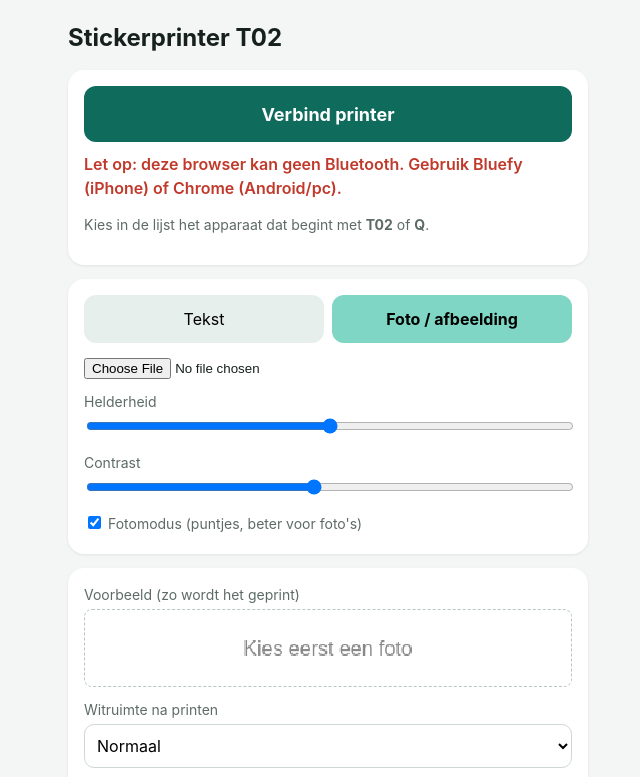
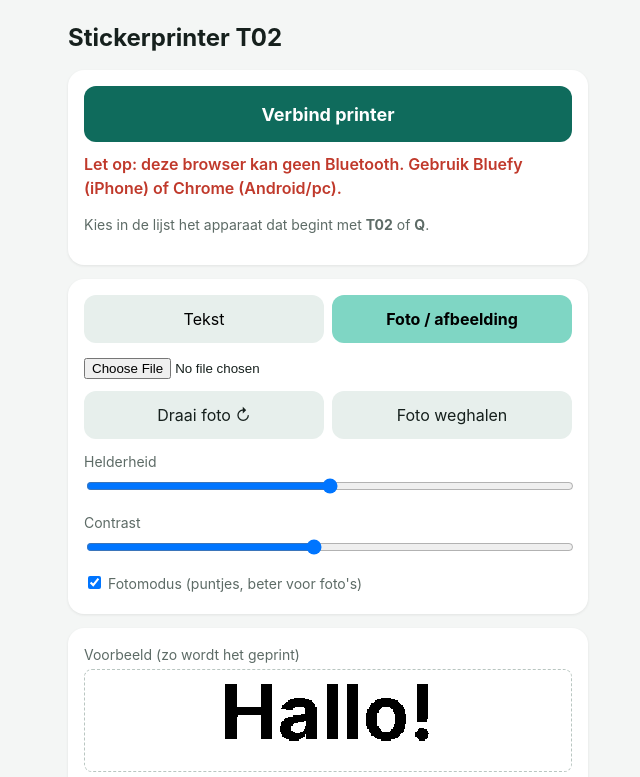
Before and after one commit to Fabiano1991/sticker-printer-, a plain HTML site: page index.html in a window 1280 px wide. Both pictures are taken after a click on the button "Foto / afbeelding". Shown: the top 777 px of the page, without its empty margins (312-952 px from the left). Drawn offline with Linux system fonts and the light colour scheme.

Commit message:
Tekst en foto samen op één sticker, foto draaien en weghalen
Co-Authored-By: Claude Opus 5.5 <noreply@anthropic.com>
Claude-Session: https://claude.ai/code/session_014MJ5Uyw6DJ5ZiB3cGmvdEz

```diff
--- a/index.html
+++ b/index.html
@@ -63,6 +63,10 @@ details summary{cursor:pointer;color:var(--muted);font-size:14px}
 
   <div id="imgPane" class="hidden">
     <input type="file" id="file" accept="image/*">
+    <div class="row" style="grid-template-columns:1fr 1fr;margin-top:12px">
+      <button class="sec" id="rotate">Draai foto ↻</button>
+      <button class="sec" id="removeImg">Foto weghalen</button>
+    </div>
     <label>Helderheid</label>
     <input type="range" id="bright" min="-80" max="80" value="0">
     <label>Contrast</label>
@@ -74,6 +78,12 @@ details summary{cursor:pointer;color:var(--muted);font-size:14px}
 <div class="card">
   <label style="margin-top:0">Voorbeeld (zo wordt het geprint)</label>
   <canvas id="preview" width="384" height="100"></canvas>
+  <p class="hint">Tekst en foto komen samen op één sticker. Laat het tekstvak leeg voor alleen een foto.</p>
+  <label>Plaats van de tekst</label>
+  <select id="order">
+    <option value="below" selected>Tekst onder de foto</option>
+    <option value="above">Tekst boven de foto</option>
+  </select>
   <label>Witruimte na printen</label>
   <select id="feed">
     <option value="1">Weinig</option>
@@ -225,14 +235,16 @@ async function doPrint() {
 }
 
 // ---------- Voorbeeld tekenen ----------
-function render() {
-  const cv = $('preview'), ctx = cv.getContext('2d');
-  if (mode === 'text') {
+let rot = 0; // draaiing van de foto in graden
+function textPart() {
+  const txt = $('txt').value;
+  if (!txt.trim()) return null;
+  const c = document.createElement('canvas'), ctx = c.getContext('2d');
   const size = +$('size').value;
   const font = ($('bold').checked ? 'bold ' : '') + size + 'px -apple-system, system-ui, sans-serif';
   ctx.font = font;
   const lines = [];
-    for (const para of $('txt').value.split('\n')) {
+  for (const para of txt.split('\n')) {
     let cur = '';
     for (const w of para.split(' ')) {
       const t = cur ? cur + ' ' + w : w;
@@ -241,26 +253,46 @@ function render() {
     lines.push(cur);
   }
   const lh = Math.round(size * 1.2);
-    cv.height = Math.max(20, lines.length * lh + 8);
-    ctx.fillStyle = '#fff'; ctx.fillRect(0, 0, W, cv.height);
+  c.width = W; c.height = lines.length * lh + 8;
+  ctx.fillStyle = '#fff'; ctx.fillRect(0, 0, W, c.height);
   ctx.font = font; ctx.fillStyle = '#000'; ctx.textBaseline = 'top'; ctx.textAlign = align;
   const x = align === 'left' ? 4 : align === 'right' ? W - 4 : W / 2;
   lines.forEach((l, i) => ctx.fillText(l, x, 4 + i * lh + size * 0.05));
-    threshold(ctx, cv.height, false);
-  } else {
-    if (!img) { cv.height = 60; ctx.fillStyle = '#fff'; ctx.fillRect(0, 0, W, 60);
-      ctx.fillStyle = '#888'; ctx.font = '16px sans-serif'; ctx.textAlign = 'center'; ctx.fillText('Kies eerst een foto', W / 2, 36); return; }
-    const h = Math.min(3000, Math.round(img.height * W / img.width));
-    cv.height = h;
+  threshold(ctx, c.height, false, 0, 0);
+  return c;
+}
+function imgPart() {
+  if (!img) return null;
+  const side = rot % 180 !== 0;
+  const iw = side ? img.height : img.width, ih = side ? img.width : img.height;
+  const h = Math.min(3000, Math.round(ih * W / iw));
+  const c = document.createElement('canvas'); c.width = W; c.height = h;
+  const ctx = c.getContext('2d');
   ctx.fillStyle = '#fff'; ctx.fillRect(0, 0, W, h);
-    ctx.drawImage(img, 0, 0, W, h);
-    threshold(ctx, h, $('dither').checked);
+  ctx.save(); ctx.translate(W / 2, h / 2); ctx.rotate(rot * Math.PI / 180);
+  const dw = side ? h : W, dh = side ? W : h;
+  ctx.drawImage(img, -dw / 2, -dh / 2, dw, dh); ctx.restore();
+  threshold(ctx, h, $('dither').checked, +$('bright').value, +$('contrast').value);
+  return c;
 }
+function render() {
+  const cv = $('preview'), ctx = cv.getContext('2d');
+  const t = textPart(), i = imgPart();
+  const parts = ($('order').value === 'above' ? [t, i] : [i, t]).filter(Boolean);
+  if (!parts.length) {
+    cv.height = 60; ctx.fillStyle = '#fff'; ctx.fillRect(0, 0, W, 60);
+    ctx.fillStyle = '#888'; ctx.font = '16px sans-serif'; ctx.textAlign = 'center';
+    ctx.fillText('Typ tekst of kies een foto', W / 2, 36); return;
+  }
+  const gap = parts.length > 1 ? 8 : 0;
+  cv.height = parts.reduce((s, c) => s + c.height, 0) + gap;
+  ctx.fillStyle = '#fff'; ctx.fillRect(0, 0, W, cv.height);
+  let y = 0;
+  for (const c of parts) { ctx.drawImage(c, 0, y); y += c.height + gap; }
 }
 
-function threshold(ctx, h, dither) {
+function threshold(ctx, h, dither, br, ct) {
   const d = ctx.getImageData(0, 0, W, h), p = d.data;
-  const br = mode === 'img' ? +$('bright').value : 0, ct = mode === 'img' ? +$('contrast').value : 0;
   const f = (259 * (ct + 255)) / (255 * (259 - ct));
   const g = new Float32Array(W * h);
   for (let i = 0; i < W * h; i++) {
@@ -286,7 +318,9 @@ $('connect').addEventListener('click', connect);
 $('print').addEventListener('click', doPrint);
 $('tabText').addEventListener('click', () => { mode = 'text'; $('tabText').classList.add('on'); $('tabImg').classList.remove('on'); $('textPane').classList.remove('hidden'); $('imgPane').classList.add('hidden'); render(); });
 $('tabImg').addEventListener('click', () => { mode = 'img'; $('tabImg').classList.add('on'); $('tabText').classList.remove('on'); $('imgPane').classList.remove('hidden'); $('textPane').classList.add('hidden'); render(); });
-['txt', 'size', 'bold', 'bright', 'contrast', 'dither'].forEach(id => $(id).addEventListener('input', () => { $('sizeVal').textContent = $('size').value; render(); }));
+$('rotate').addEventListener('click', () => { rot = (rot + 90) % 360; render(); });
+$('removeImg').addEventListener('click', () => { img = null; rot = 0; $('file').value = ''; render(); });
+['txt', 'size', 'bold', 'bright', 'contrast', 'dither', 'order'].forEach(id => ['input', 'change'].forEach(ev => $(id).addEventListener(ev, () => { $('sizeVal').textContent = $('size').value; render(); })));
 $('align').addEventListener('click', e => {
   const b = e.target.closest('button'); if (!b) return;
   align = b.dataset.a; [...$('align').children].forEach(x => x.classList.toggle('on', x === b)); render();
@@ -294,7 +328,7 @@ $('align').addEventListener('click', e => {
 $('file').addEventListener('change', e => {
   const f = e.target.files[0]; if (!f) return;
   const r = new FileReader();
-  r.onload = () => { const im = new Image(); im.onload = () => { img = im; render(); }; im.src = r.result; };
+  r.onload = () => { const im = new Image(); im.onload = () => { img = im; rot = 0; render(); }; im.src = r.result; };
   r.readAsDataURL(f);
 });
 if (!navigator.bluetooth) setStatus('Let op: deze browser kan geen Bluetooth. Gebruik Bluefy (iPhone) of Chrome (Android/pc).', 'err');
```
Lines whose indentation alone changed are shown as unchanged.
